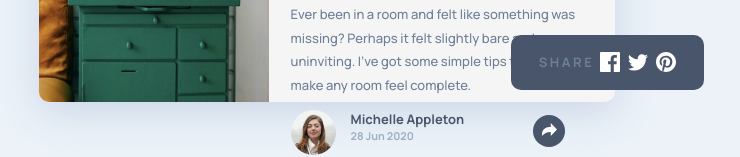
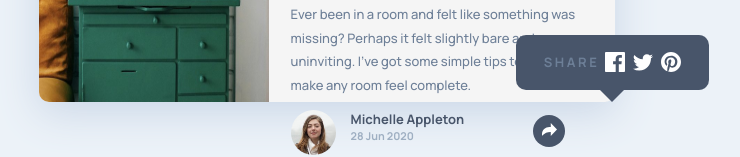
Before and after one commit to jtx007/fm-article-preview-component, a plain HTML site: page index.html in a window 1280 px wide. Both pictures are taken after a click on the button 862 px from the left and 564 px from the top of the page. Shown: the part 434-591 px from the top of the page, without its empty margins (313-1053 px from the left). Drawn offline with Linux system fonts and the light colour scheme.

Commit message:
configured tooltip for desktop view

```diff
--- a/index.css
+++ b/index.css
@@ -115,13 +115,14 @@ body {
     cursor: pointer;
   }
 
+
   .popover {
     background-color: hsl(217, 19%, 35%);
     border-radius: 10px;
     width: 12vw;
     height: 55px;
     bottom: 65px;
-    left: 220px;
+    left: 225px;
     visibility: hidden;
     color: hsl(214, 17%, 51%);
     padding-left: 20px;
@@ -131,15 +132,28 @@ body {
     display: flex;
     justify-content: space-evenly;
     align-items: center;
+    opacity: 0;
+    transition: visibility 0s linear 300ms, opacity 300ms;
+  }
 
+  .popover:before {
+    content: '';
+  position: absolute;
+  display: block;
+  width: 0px;
+  left: 50%;
+  bottom: 0;
+  border: 15px solid transparent;
+  border-bottom: 0;
+  border-top: 15px solid hsl(217, 19%, 35%);
+  transform: translate(-50%, calc(80% + 0px));
   }
 
   .show {
     visibility: visible;
-    transition: all ease-in .5s;
-    transition-duration: 500ms;
-    transition-property: visibilty, transform;
-    transition-timing-function: ease-in-out;
+    opacity: 1;
+    transition: visibility 0s linear 0s, opacity 300ms;
+
 
   }
 
```
